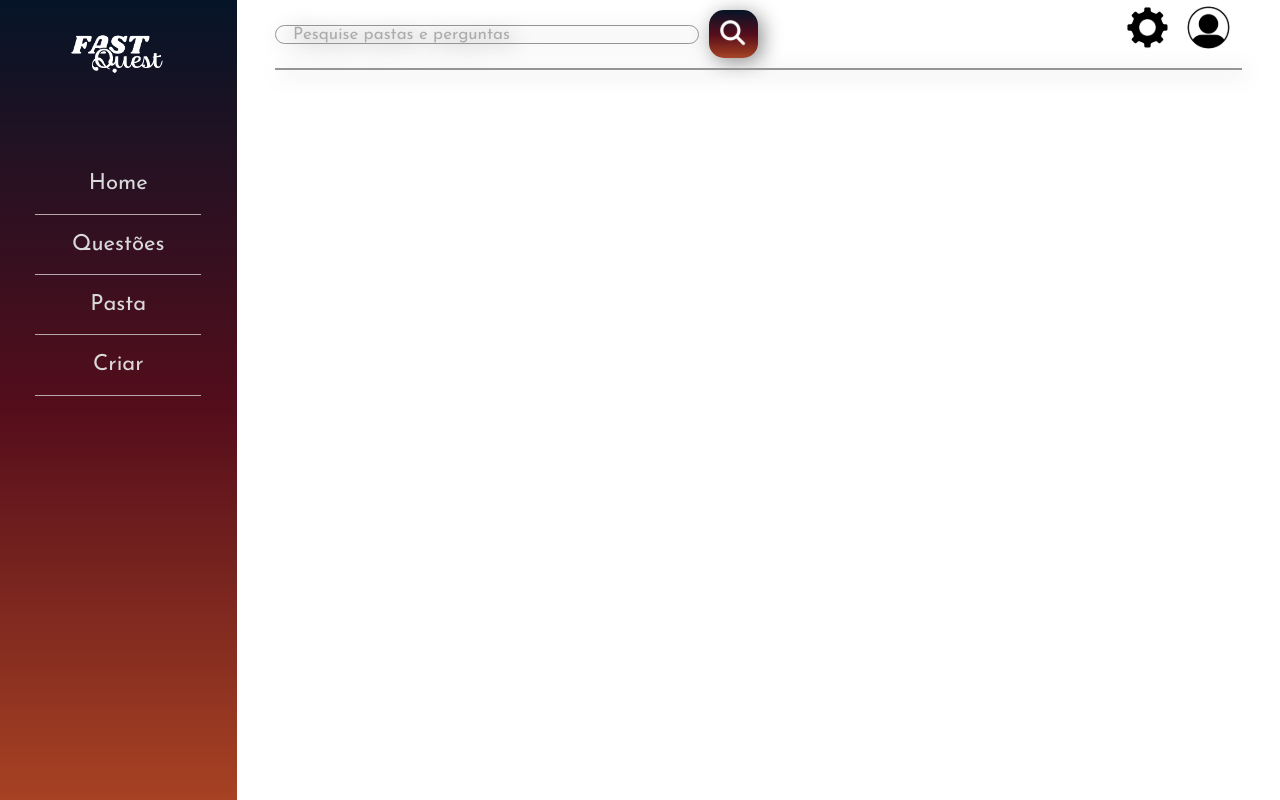
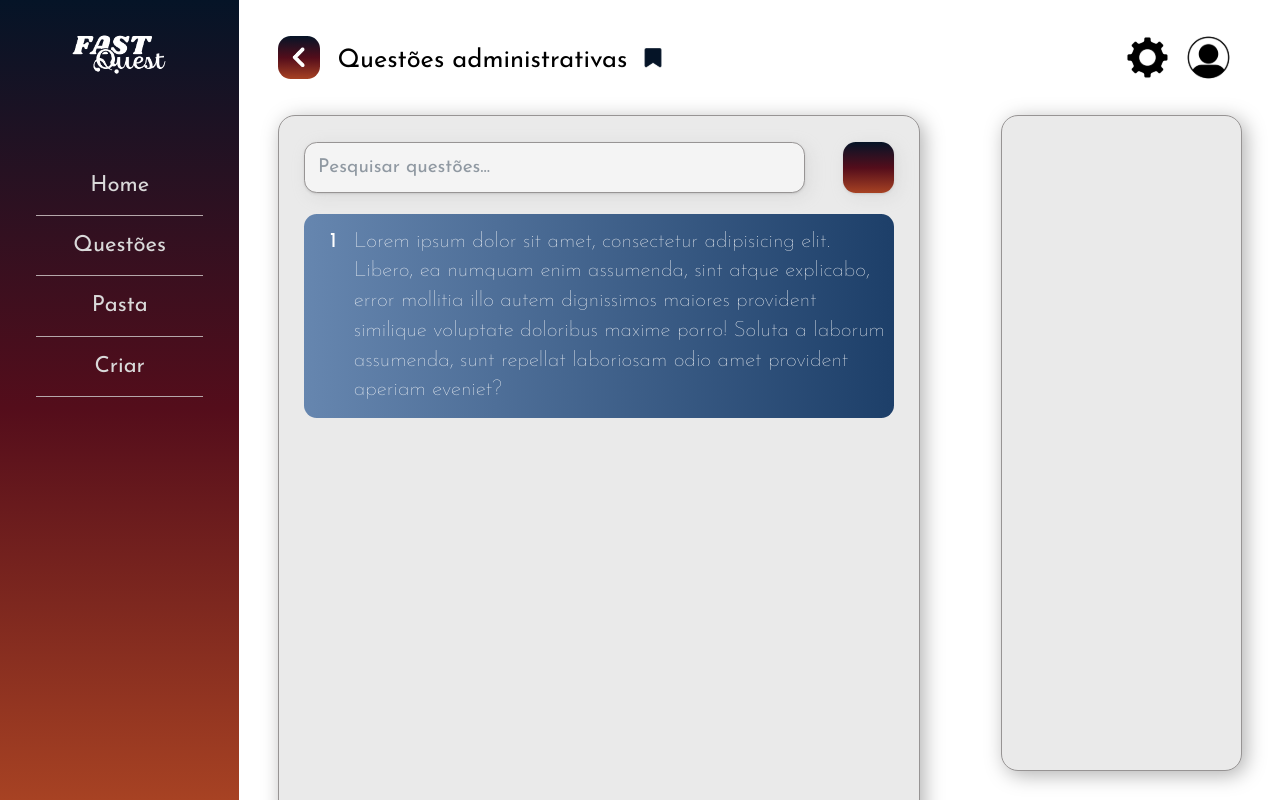
Before and after one commit to anthonypasssos/fastquest, a Vue app: page /create in a window 1280 px wide. Built offline with nearby package versions, Linux system fonts and the light colour scheme; the HTML template or start-up script is replaced by a standard one.

Commit message:
atualizando

```diff
--- a/src/App.vue
+++ b/src/App.vue
@@ -17,6 +17,5 @@ section {
 
   width: 100%;
   height: 100vh;
-  padding: 0 3vw;
 }
 </style>
--- a/src/assets/main.css
+++ b/src/assets/main.css
@@ -18,8 +18,18 @@ li {
   list-style: none;
 }
 
+.shadow {
+  filter: drop-shadow(4px 4px 8px #b0b0b03a);
+}
+
 .classic-box {
   background-color: #F4F4F4;
+  border: .5px solid #979494;
+  filter: drop-shadow(4px 4px 10px #b0b0b0);
+}
+
+.classic-box-dark {
+  background-color: #EAEAEA;
   border: .5px solid #979494;
   filter: drop-shadow(4px 4px 10px #b0b0b0);
 }
--- a/src/views/CreateView.vue
+++ b/src/views/CreateView.vue
@@ -1,18 +1,48 @@
 <script setup lang="ts">
 import ActionBtns from '@/components/ActionBtns.vue';
-import SearchBar from '@/components/SearchBar.vue';
 
 </script>
 
 <template>
-    <main>
-        <header class="flex justify-between">
-            <SearchBar />
+    <main class="px-[3vw] py-6 h-screen overflow-y-scroll flex flex-wrap justify-between">
+        <header class="flex h-[8vh] w-full items-center gap-4 mb-6">
+            <button class="bg-main flex items-center justify-center p-1 rounded-xl h-4/6 aspect-square hover:cursor-pointer">
+                <img class="h-5/6 rotate-90" src="/public/imgs/arrow.png" alt="">
+            </button>
+            <h1 class="text-black text-2xl leading-none align-middle p-0 m-0 mt-1.5 whitespace-nowrap">Questões administrativas</h1>
+            <img class="h-1/3 hover:cursor-pointer" src="/public/imgs/save.svg" alt="">
             <ActionBtns />
         </header>
-        <section class="w-full classic-box">
-            <div class="w-1/6 h-1/6"></div>
+        <section class="w-8/12 classic-box-dark min-h-full h-screen rounded-2xl p-6">
+            <div class="flex items-center justify-center h-12">
+                <input class="h-full w-full text-lg p-3 rounded-xl mr-9 shadow" type="text" placeholder="Pesquisar questões..." />
+                <div class="flex items-center h-full p-2 aspect-square bg-main rounded-xl hover:cursor-pointer shadow">
+                    <image src="/public/imgs/plus.png" alt="Adicionar questão" class="h-full w-full"/>
+                </div>
+            </div>
+            <ul>
+                <li class="flex blue-gradient text-white px-2 py-3 rounded-xl my-5">
+                    <h2 class="text-xl px-4">1</h2>
+                    <p class="font-thin text-xl">Lorem ipsum dolor sit amet, consectetur adipisicing elit. Libero, ea numquam enim assumenda, sint atque explicabo, error mollitia illo autem dignissimos maiores provident similique voluptate doloribus maxime porro! Soluta a laborum assumenda, sunt repellat laboriosam odio amet provident aperiam eveniet?</p>
+                </li>
+            </ul>
         </section>
-        <section></section>
+        <section class="w-3/12 classic-box-dark h-[82vh] rounded-2xl">
+        </section>
     </main>
 </template>
+
+<style scoped>
+    input {
+        background-color: #F4F4F4;
+        border: 1px solid #979494;
+    }
+
+    .blue-gradient {
+        background: linear-gradient(
+            90deg,
+            #6686AF 0%,
+            #1D3F69 100%
+        );
+    }
+</style>
--- a/src/views/HomeView.vue
+++ b/src/views/HomeView.vue
@@ -6,7 +6,7 @@ import ActionBtns from '@/components/ActionBtns.vue';
 </script>
 
 <template>
-  <main>
+  <main class="px-[3vw]">
     <header class="flex w-full justify-between col-span-3 py-2">
       <SearchBar @input="setStatement" />
       <ActionBtns />
--- a/src/views/ListView.vue
+++ b/src/views/ListView.vue
@@ -4,12 +4,12 @@ import ActionBtns from '@/components/ActionBtns.vue';
 </script>
 
 <template>
-    <main class="w-full h-full overflow-y-scroll gap-5 flex flex-col">
-        <header class="h-[8vh] flex items-center gap-4">
-            <button class="bg-main flex p-1 rounded-xl h-4/6 aspect-square hover:cursor-pointer">
-                <img class="h-full rotate-90" src="/public/imgs/arrow.png" alt="">
+    <main class="w-full h-min min-h-screen overflow-y-scroll gap-7 flex flex-col px-[3vw]">
+        <header class="flex h-[30vh] items-center gap-4 mt-6">
+            <button class="bg-main flex items-center justify-center p-1 rounded-xl h-4/6 aspect-square hover:cursor-pointer">
+                <img class="h-5/6 rotate-90" src="/public/imgs/arrow.png" alt="">
             </button>
-            <h1 class="text-black text-3xl leading-none align-middle p-0 m-0 mt-1.5 whitespace-nowrap">Questões administrativas</h1>
+            <h1 class="text-black text-2xl leading-none align-middle p-0 m-0 mt-1.5 whitespace-nowrap">Questões administrativas</h1>
             <img class="h-1/3 hover:cursor-pointer" src="/public/imgs/save.svg" alt="">
 
             <ActionBtns />
@@ -39,7 +39,7 @@ import ActionBtns from '@/components/ActionBtns.vue';
                 </p>
             </li>
         </ul>
-        <button class="absolute right-8 bottom-8 text-white px-10 py-3 text-2xl rounded-2xl hover:cursor-pointer">Responder</button>
+        <button class="absolute right-8 bottom-8 text-white px-10 py-3 text-2xl rounded-2xl hover:cursor-pointer res-btn">Responder</button>
     </main>
 </template>
 
@@ -64,7 +64,7 @@ import ActionBtns from '@/components/ActionBtns.vue';
         filter: drop-shadow(0px 4px 4px #b0b0b0);
     }
 
-    button {
+    .res-btn {
         background: linear-gradient(180deg, #540D1B, #AA4243);
     }
 </style>
--- a/src/views/QuestionView.vue
+++ b/src/views/QuestionView.vue
@@ -54,7 +54,7 @@ watch(() => route.params.id, (newId) => {
 </script>
 
 <template>
-  <main class="h-screen w-full overflow-visible">
+  <main class="h-screen w-full overflow-visible px-[3vw]">
     <header class="w-full h-full flex items-center justify-between">
       <div class="flex gap-3 h-full w-fit items-center">
         <h1 class="text-black text-3xl leading-none align-middle p-0 m-0 inline mt-1.5">Questão #{{ question?.id }}</h1>
--- a/src/views/SearchView.vue
+++ b/src/views/SearchView.vue
@@ -35,7 +35,7 @@ onMounted(() => {
 
 
 <template>
-  <main class="grid gap-4 h-screen w-full">
+  <main class="grid gap-4 h-screen w-full px-[3vw] py-[3vh]">
     <SearchBar @input="setStatement" />
     <ActionBtns />
     <SearchQuestions />
@@ -48,6 +48,5 @@ main {
   display: grid;
   grid-template-columns: 3.5fr 1fr;
   grid-template-rows: 9vh auto;
-  padding: 3vh 0;
 }
 </style>
```
Also changed, not shown: public/imgs/plus.png (added).
